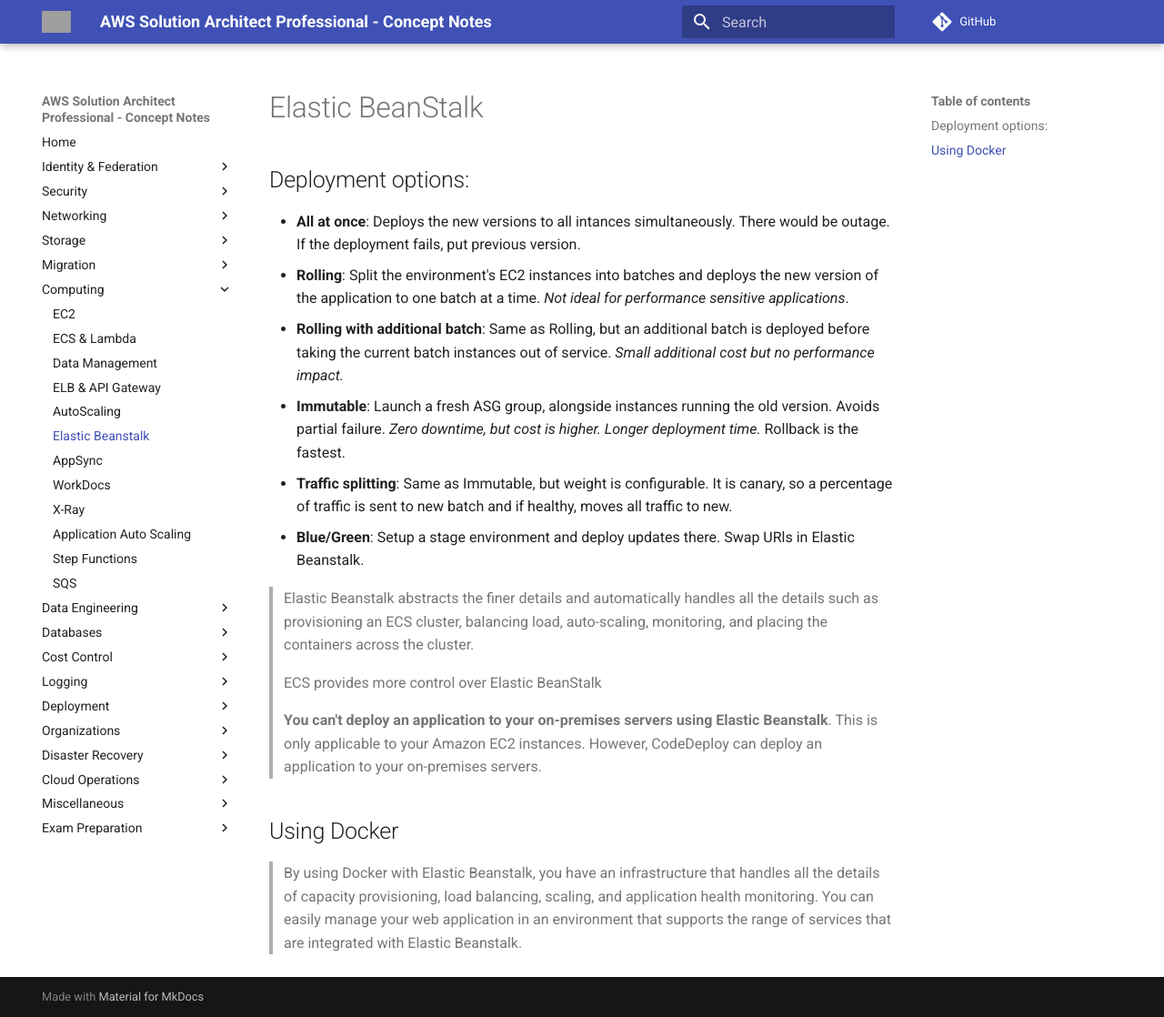
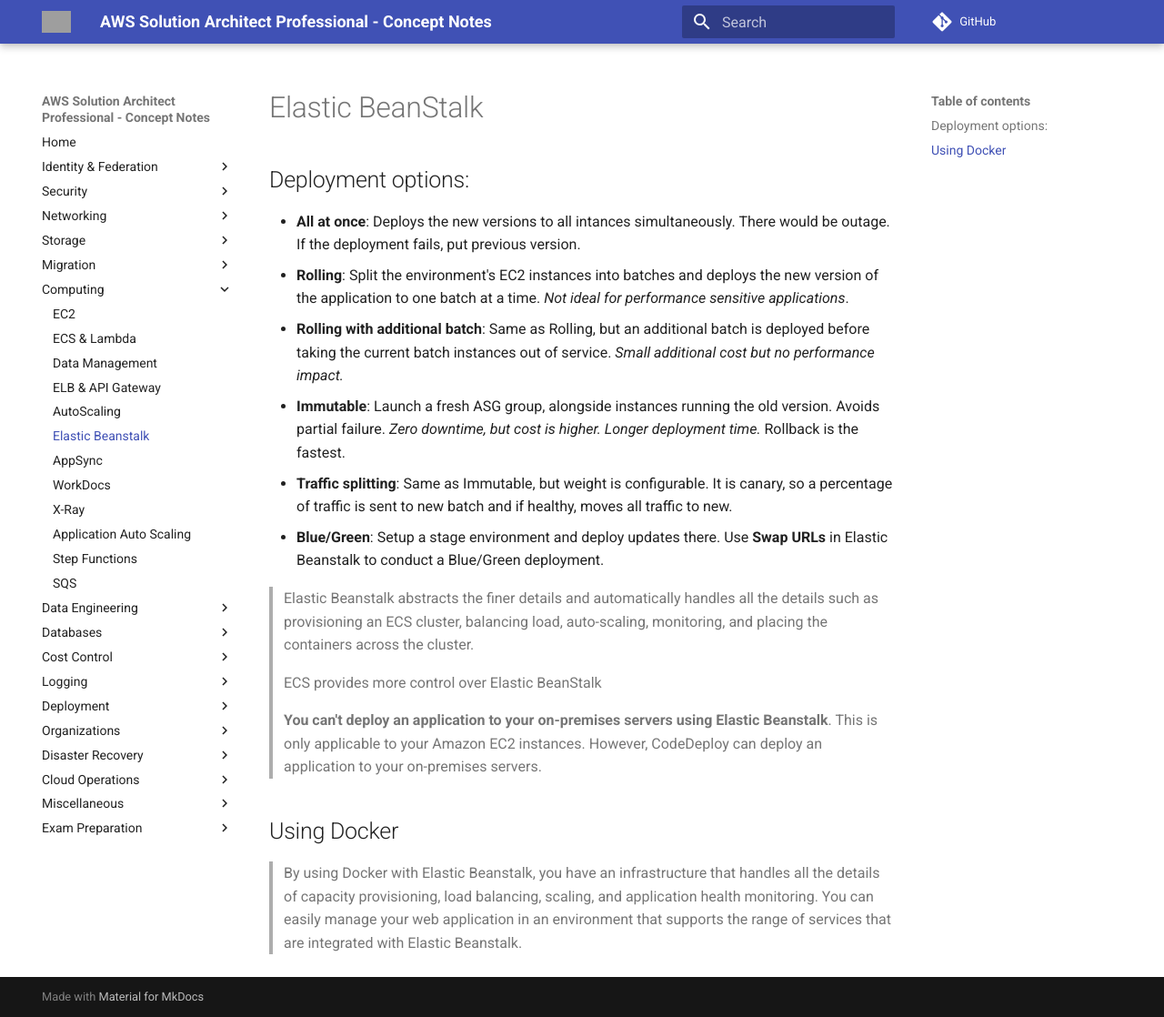
Before and after one commit to jeyabalajis/aws-certified-sa-pro-notes, an MkDocs documentation site: the page built from docs/compute/elastic_bean_stalk.md, in a window 1280 px wide and 1118 px high. Shown: the whole window at 91% size. Built offline with MkDocs 1.6.1 and Material for MkDocs 9.7.7, drawn with Linux system fonts in a browser that asks for light colours; comment, search, counter and statistics services are not loaded; grey boxes are pictures that could not be loaded.

Commit message:
Update elastic_bean_stalk.md

```diff
--- a/docs/compute/elastic_bean_stalk.md
+++ b/docs/compute/elastic_bean_stalk.md
@@ -7,7 +7,7 @@
 - **Rolling with additional batch**: Same as Rolling, but an additional batch is deployed before taking the current batch instances out of service. _Small additional cost but no performance impact._
 - **Immutable**: Launch a fresh ASG group, alongside instances running the old version. Avoids partial failure. _Zero downtime, but cost is higher. Longer deployment time._ Rollback is the fastest.
 - **Traffic splitting**: Same as Immutable, but weight is configurable. It is canary, so a percentage of traffic is sent to new batch and if healthy, moves all traffic to new.
-- **Blue/Green**: Setup a stage environment and deploy updates there. Swap URls in Elastic Beanstalk.
+- **Blue/Green**: Setup a stage environment and deploy updates there. Use **Swap URLs** in Elastic Beanstalk to conduct a Blue/Green deployment.
 
 > Elastic Beanstalk abstracts the finer details and automatically handles all the details such as provisioning an ECS cluster, balancing load, auto-scaling, monitoring, and placing the containers across the cluster.
 
```
